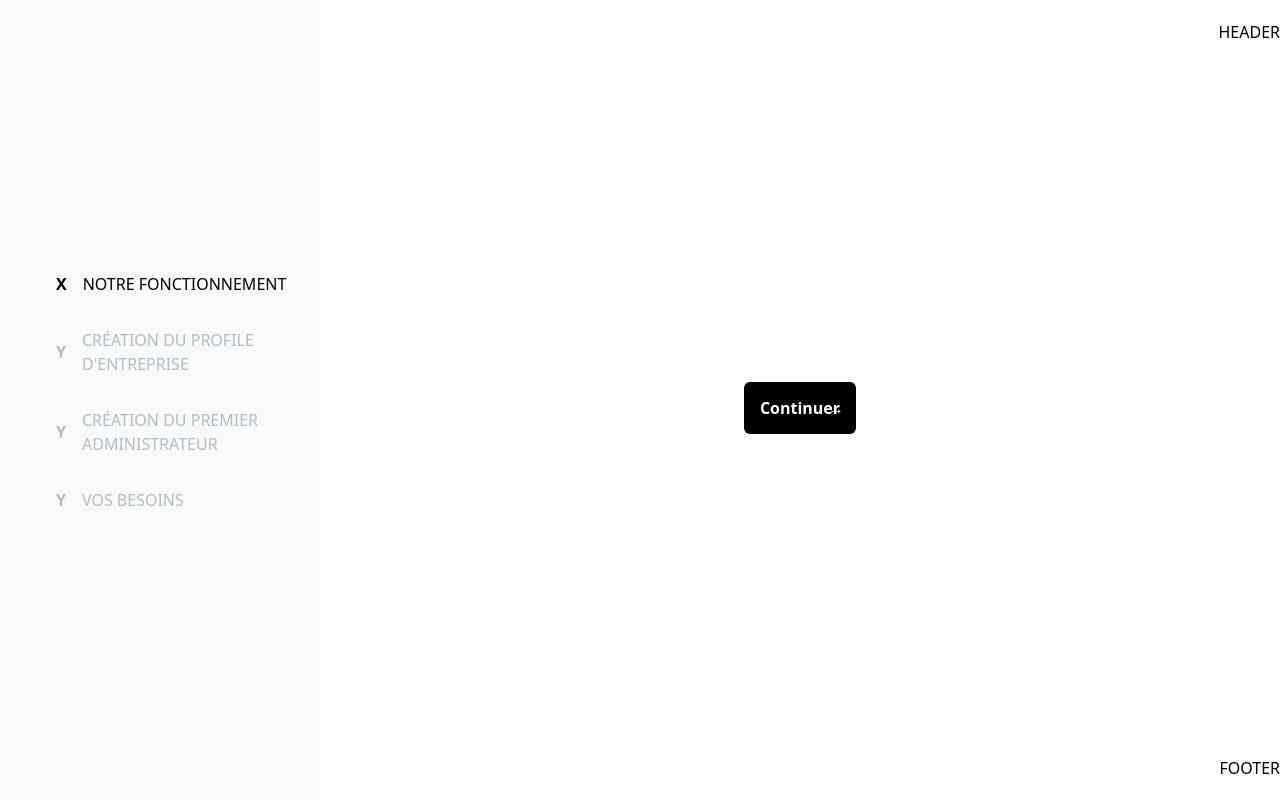
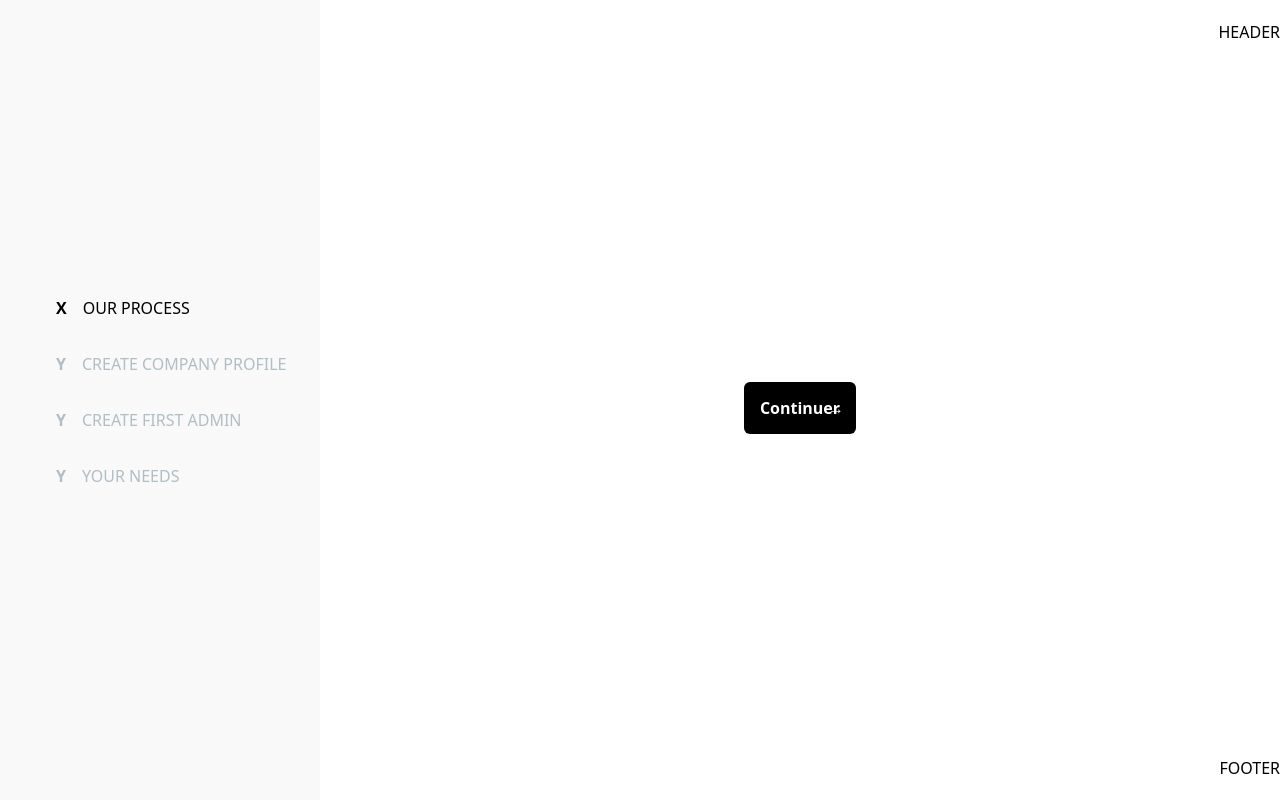
Before and after one commit to santatriniaina-git/connexion, a React (Create React App) app: page / in a window 1280 px wide. Built offline with nearby package versions, Linux system fonts and the light colour scheme.

Commit message:
amélioration

```diff
--- a/src/components/tabs/index.js
+++ b/src/components/tabs/index.js
@@ -1,9 +1,9 @@
 import React, { useState } from "react";
-import Step1 from "./Step1";
-import Step2 from "./Step2";
-import Step3 from "./Step3";
-import Step4 from "./Step4";
-import Step5 from "./Step5";
+import StepOurProcess from "./Step1";
+import StepCreateCompanyProfile from "./Step2";
+import StepCreateFirstAdmin from "./Step3";
+import StepYourNeeds from "./Step4";
+import StepConfirmation from "./Step5";
 import SidebarMenu from "../SidebarMenu";
 import Header from "../Header";
 import Footer from "../Footer";
@@ -16,11 +16,11 @@ function Form() {
   };
 
   const steps = [
-    { name: "Notre fonctionnement", component: Step1 },
-    { name: "Création du profile d'entreprise", component: Step2 },
-    { name: "Création du premier administrateur", component: Step3 },
-    { name: "Vos besoins", component: Step4 },
-    { name: "", component: Step5 },
+    { name: "Our Process", component: StepOurProcess },
+    { name: "Create Company Profile", component: StepCreateCompanyProfile },
+    { name: "Create First Admin", component: StepCreateFirstAdmin },
+    { name: "Your Needs", component: StepYourNeeds },
+    { name: "", component: StepConfirmation },
   ];
 
   const renderStep = () => {
```
